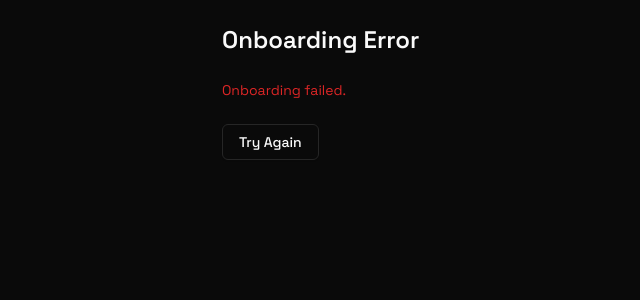
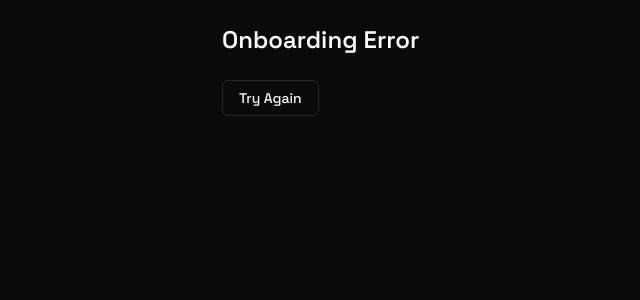
Before and after one commit to SinghAstra/MarketX, a Next.js app: page /whatsapp/onboarding/error in a window 1280 px wide. Shown: the top 300 px of the page, without its empty margins (154-794 px from the left). Built offline with nearby package versions, Linux system fonts and the light colour scheme.

Commit message:
Dep bug fix

```diff
--- a/app/whatsapp/onboarding/error/page.tsx
+++ b/app/whatsapp/onboarding/error/page.tsx
@@ -1,12 +1,12 @@
+"use client";
+
 import { Button } from "@/components/ui/button";
 import Link from "next/link";
+import { useSearchParams } from "next/navigation";
 
-export default function ErrorPage({
-  searchParams,
-}: {
-  searchParams: Record<string, string | string[] | undefined>;
-}) {
-  const message = String(searchParams.message || "Onboarding failed.");
+export default function ErrorPage() {
+  const searchParams = useSearchParams();
+  const message = String(searchParams || "Onboarding failed.");
   return (
     <main className="mx-auto max-w-xl p-6 space-y-6">
       <h1 className="text-2xl font-semibold">Onboarding Error</h1>
```
